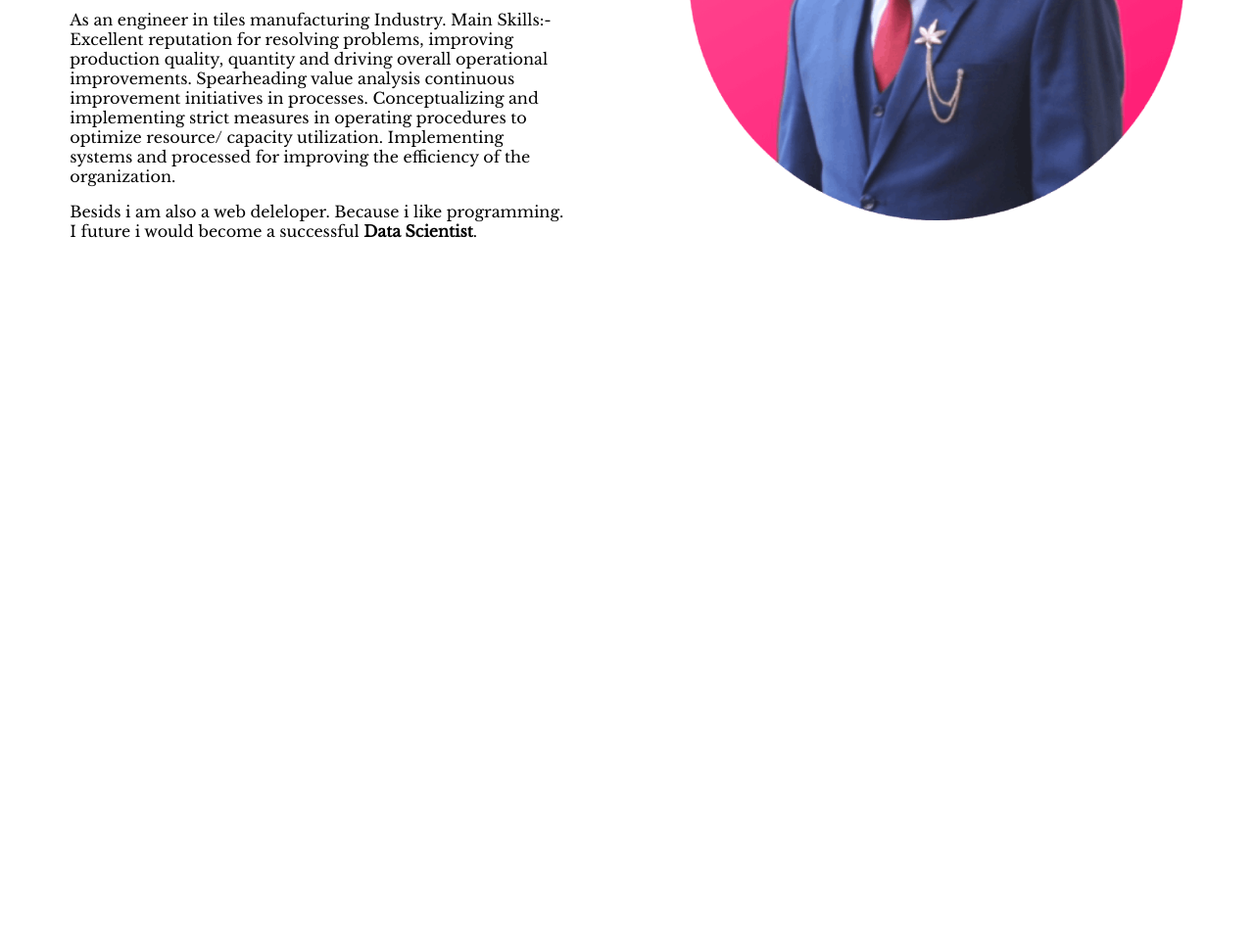
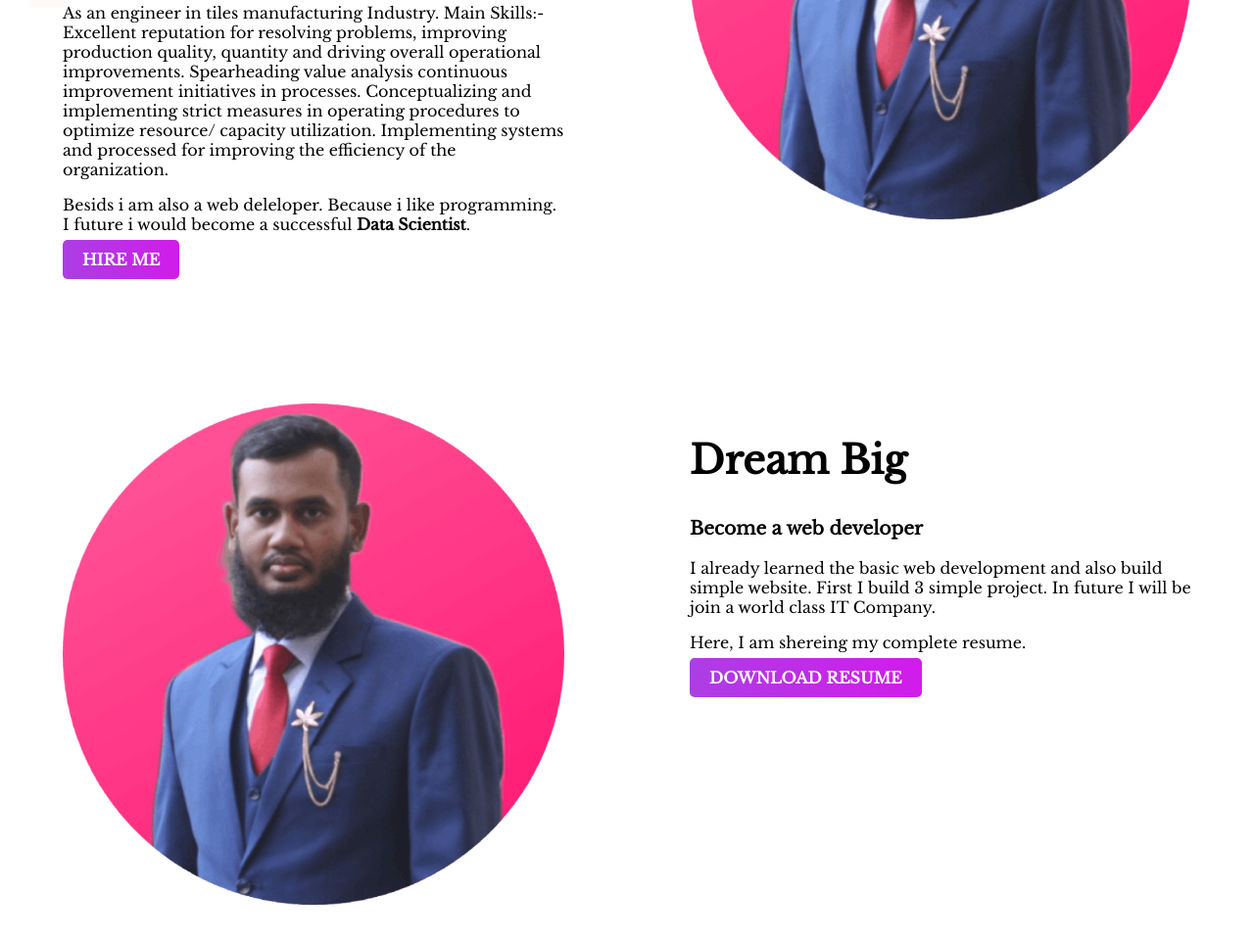
Before and after one commit to mhasan1224/web-portfolio, a plain HTML site: page index.html in a window 1280 px wide. Shown: the part 352-1314 px from the top of the page at 98% size. Before the commit the page ends 800 px from the top, so only its background shows below. Drawn offline with nearby package versions, Linux system fonts and the light colour scheme.

Commit message:
bottom 1st part

```diff
--- a/index.html
+++ b/index.html
@@ -11,20 +11,30 @@
     <title>MY Portfolio</title>
 </head>
 <body>
-    <section>
+    <section class="top-banner">
         <div class="half-width">
             <h1>Welcome To</h1>
             <h1><span class="name-highlite">Mahmudul Hasan's</span> World</h1>
             <h3>Ceramics Engineer. Also, an web developer</h3>
             <p>As an engineer in tiles manufacturing Industry. Main Skills:- Excellent reputation for resolving problems, improving production quality, quantity and driving overall operational improvements. Spearheading value analysis continuous improvement initiatives in processes. Conceptualizing and implementing strict measures in operating procedures to optimize resource/ capacity utilization. Implementing systems and processed for improving the efficiency of the organization.</p>
             <p>Besids i am also a web deleloper. Because i like programming. I future i would become a successful <b>Data Scientist</b>.</p>
+            <a class="link-button" target="_blank" href="https://www.linkedin.com/in/mahmudul-hasan-47b9ba128/">HIRE ME</a>
         </div>
         <div class="half-width">
             <img src="images/my-image 1.png" alt="">
         </div>
     </section>
-    <section>
-
+    <section class="dream-area">
+        <div class="second-half">
+            <h1>Dream Big</h1>
+            <h3>Become a web developer</h3>
+            <p>I already learned the basic web development and also build simple website. First I build 3 simple project. In future I will be join a world class IT Company. </p>
+            <p>Here, I am shereing my complete resume.</p>
+            <a class="link-button" target="_blank" href="CV/Resume of Mahmudul Hasan.pdf">DOWNLOAD RESUME</a>
+        </div>
+        <div class="second-half">
+            <img src="images/my-image 1.png" alt="">
+        </div>
     </section>
 </body>
 </html>
--- a/style.css
+++ b/style.css
@@ -1,4 +1,5 @@
 body{
+    margin: 0;
     font-family: 'Libre Baskerville', serif;
 }
 h1{
@@ -16,3 +17,31 @@ h1{
 .half-width img{
     width: 100%;
 }
+.top-banner{
+    background-image: url("images/top-banner.png");
+    background-repeat: no-repeat;
+}
+section{
+    height: 700px;
+}
+.link-button{
+    text-decoration: none;
+    background-image: linear-gradient(90deg, rgba(160, 33, 224, 0.869), rgba(209, 24, 234, 0.983));
+    border-radius: 5px;
+    padding: 10px 20px;
+    color: white;
+    font-weight: 700;
+}
+.second-half{
+    width: 40%;
+    float: right;
+    margin: 3%;
+    padding: 2%;
+}
+.second-half img{
+    width: 100%;
+}
+.bottom-banner{
+    background-image: url("images/top-banner.png");
+    background-repeat: no-repeat;
+}
```
Also changed, not shown: 1 other file.
